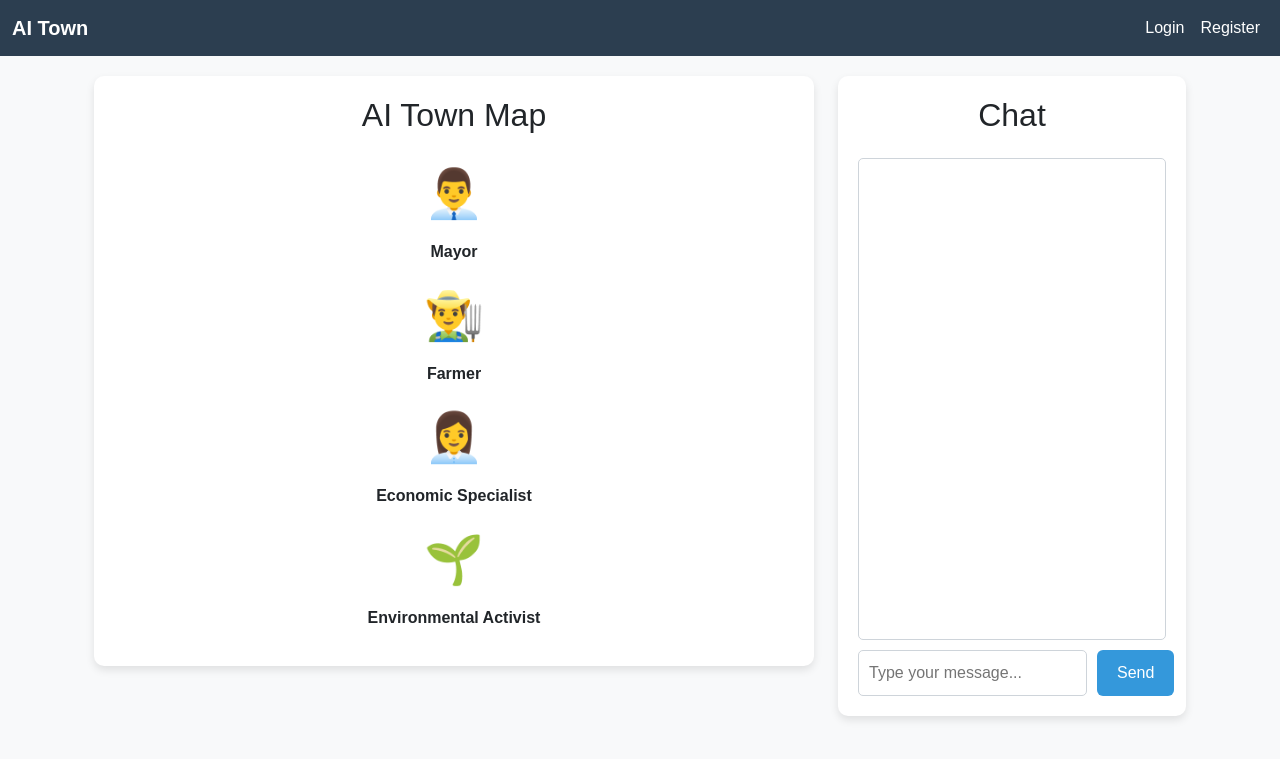
After one commit to aminnademi/AIrium, a Django app: page /accounts/main/ in a window 1280 px wide. The commit adds this page. Shown: the top 759 px of the page. Run offline with Django 5.2, Linux system fonts and the light colour scheme.

Commit message:
Change The Chatbot Logic Due To AvalAI Failure & Implement The Main Page of AI Town by Inteacting Django & Chatbot Projects Using Temporary UI

```diff
--- a/ai_town/accounts/templates/base.html
+++ b/ai_town/accounts/templates/base.html
@@ -1,3 +1,4 @@
+{% load static %}
 <!DOCTYPE html>
 <html lang="en">
 <head>
@@ -7,6 +8,7 @@
     <!-- Bootstrap CSS -->
     <link href="https://cdn.jsdelivr.net/npm/bootstrap@5.3.0/dist/css/bootstrap.min.css" rel="stylesheet">
     <!-- Custom CSS -->
+    <link rel="stylesheet" href="{% static 'css/main.css' %}">
     <style>
         body {
             background-color: #f8f9fa;
@@ -77,5 +79,7 @@
 
     <!-- Bootstrap JS -->
     <script src="https://cdn.jsdelivr.net/npm/bootstrap@5.3.0/dist/js/bootstrap.bundle.min.js"></script>
+    <!-- Custom JS -->
+    <script src="{% static 'js/main.js' %}"></script>
 </body>
 </html>
--- /dev/null
+++ b/ai_town/accounts/templates/main.html
@@ -0,0 +1,46 @@
+{% extends 'base.html' %}
+{% block title %}AI Town - Main{% endblock %}
+{% block content %}
+<div class="container-fluid">
+    <div class="row">
+        <!-- Map/Environment Section -->
+        <div class="col-md-8">
+            <div class="map-container">
+                <h2 class="text-center mb-4">AI Town Map</h2>
+                <div class="characters">
+                    <div class="character mayor" data-personality="mayor">
+                        <div class="character-emoji">👨‍💼</div>
+                        <p class="character-name">Mayor</p>
+                    </div>
+                    <div class="character farmer" data-personality="farmer">
+                        <div class="character-emoji">👨‍🌾</div>
+                        <p class="character-name">Farmer</p>
+                    </div>
+                    <div class="character economic_specialist" data-personality="economic_specialist">
+                        <div class="character-emoji">👩‍💼</div>
+                        <p class="character-name">Economic Specialist</p>
+                    </div>
+                    <div class="character environmental_activist" data-personality="environmental_activist">
+                        <div class="character-emoji">🌱</div>
+                        <p class="character-name">Environmental Activist</p>
+                    </div>
+                </div>
+            </div>
+        </div>
+
+        <!-- Chat Section -->
+        <div class="col-md-4">
+            <div class="chat-container">
+                <h2 class="text-center mb-4">Chat</h2>
+                <div class="chat-window" id="chat-window">
+                    <!-- Chat messages will appear here -->
+                </div>
+                <div class="chat-input">
+                    <input type="text" id="chat-input" placeholder="Type your message...">
+                    <button id="send-button" class="btn btn-primary">Send</button>
+                </div>
+            </div>
+        </div>
+    </div>
+</div>
+{% endblock %}
--- a/ai_town/accounts/urls.py
+++ b/ai_town/accounts/urls.py
@@ -1,10 +1,13 @@
 from django.urls import path
-from .views import register, profile
+from .views import register, profile, main, chatbot
+from .views import main, chatbot
 from django.contrib.auth.views import LoginView, LogoutView
 
 urlpatterns = [
     path('register/', register, name='register'),
     path('login/', LoginView.as_view(template_name='accounts/login.html'), name='login'),
     path('logout/', LogoutView.as_view(), name='logout'),
-    path('profile/', profile, name='profile')
+    path('profile/', profile, name='profile'),
+    path('main/', main, name='main'),
+    path('chatbot/', chatbot, name='chatbot')
 ]
--- a/ai_town/accounts/views.py
+++ b/ai_town/accounts/views.py
@@ -2,6 +2,20 @@ from django.shortcuts import render, redirect
 from .forms import RegistrationForm, ProfileForm
 from django.contrib.auth.decorators import login_required
 from .models import PERSONALITIES
+from django.http import JsonResponse
+from django.views.decorators.csrf import csrf_exempt
+from .models import PERSONALITIES
+from groq import Groq
+import os
+from dotenv import load_dotenv
+
+# Load environment variables
+load_dotenv()
+api_key = os.getenv("API_KEY")
+
+# Initialize the Groq client
+client = Groq(api_key=api_key)
+
 
 def register(request):
     if request.method == 'POST':
@@ -27,3 +41,38 @@ def profile(request):
         'form': form,
         'PERSONALITIES': PERSONALITIES
     })
+
+def main(request):
+    return render(request, 'main.html')
+
+@csrf_exempt
+def chatbot(request):
+    if request.method == 'POST':
+        user_input = request.POST.get('input')
+        personality = request.POST.get('personality')
+
+        if personality not in PERSONALITIES:
+            return JsonResponse({'error': 'Invalid personality'}, status=400)
+
+        # Get the personality's nuances
+        nuances = PERSONALITIES[personality]['nuances']
+
+        # Prepare the prompt
+        prompt = f"{nuances} Respond to the following input: {user_input}"
+
+        try:
+            # Generate the chatbot's response using Groq
+            chat_completion = client.chat.completions.create(
+                messages=[
+                    {
+                        "role": "user",
+                        "content": prompt,
+                    }
+                ],
+                model="llama3-70b-8192",  # Use the appropriate Groq model
+            )
+            response = chat_completion.choices[0].message.content
+            return JsonResponse({'response': response})
+        except Exception as e:
+            return JsonResponse({'error': str(e)}, status=500)
+    return JsonResponse({'error': 'Invalid request method'}, status=400)
--- a/ai_town/ai_town/settings.py
+++ b/ai_town/ai_town/settings.py
@@ -12,6 +12,7 @@ https://docs.djangoproject.com/en/5.1/ref/settings/
 
 from pathlib import Path
 import os
+from dotenv import load_dotenv
 
 # Build paths inside the project like this: BASE_DIR / 'subdir'.
 BASE_DIR = Path(__file__).resolve().parent.parent
@@ -134,3 +135,7 @@ DEFAULT_AUTO_FIELD = 'django.db.models.BigAutoField'
 AUTHENTICATION_BACKENDS = [
     'django.contrib.auth.backends.ModelBackend',
 ]
+
+load_dotenv()
+
+GROQ_API_KEY = os.getenv("GROQ_API_KEY")
--- /dev/null
+++ b/ai_town/static/css/main.css
@@ -0,0 +1,104 @@
+body {
+    background-color: #f8f9fa;
+    font-family: 'Arial', sans-serif;
+}
+
+.map-container {
+    background-color: #ffffff;
+    padding: 20px;
+    border-radius: 10px;
+    box-shadow: 0 4px 8px rgba(0, 0, 0, 0.1);
+}
+
+.character-emoji {
+    font-size: 48px; /* Adjust size as needed */
+    margin-bottom: 10px;
+}
+
+.character {
+    text-align: center;
+    margin: 10px;
+    cursor: pointer;
+    transition: transform 0.2s;
+}
+
+.character:hover {
+    transform: scale(1.1);
+}
+
+.character-img {
+    width: 100px;
+    height: 100px;
+    border-radius: 50%;
+    border: 2px solid #3498db;
+}
+
+.character-name {
+    margin-top: 10px;
+    font-weight: bold;
+}
+
+.chat-container {
+    background-color: #ffffff;
+    padding: 20px;
+    border-radius: 10px;
+    box-shadow: 0 4px 8px rgba(0, 0, 0, 0.1);
+    height: 80vh;
+    display: flex;
+    flex-direction: column;
+}
+
+.chat-window {
+    flex-grow: 1;
+    overflow-y: auto;
+    border: 1px solid #ced4da;
+    border-radius: 5px;
+    padding: 10px;
+    margin-bottom: 10px;
+}
+
+.chat-input {
+    display: flex;
+}
+
+.chat-input input {
+    flex-grow: 1;
+    padding: 10px;
+    border: 1px solid #ced4da;
+    border-radius: 5px;
+    margin-right: 10px;
+}
+
+.chat-input button {
+    padding: 10px 20px;
+}
+
+.user-message {
+    background-color: #3498db;
+    color: white;
+    padding: 10px;
+    border-radius: 10px;
+    margin-bottom: 10px;
+    max-width: 70%;
+    align-self: flex-end;
+}
+
+.bot-message {
+    background-color: #2ecc71;
+    color: white;
+    padding: 10px;
+    border-radius: 10px;
+    margin-bottom: 10px;
+    max-width: 70%;
+    align-self: flex-start;
+}
+
+.error-message {
+    background-color: #e74c3c;
+    color: white;
+    padding: 10px;
+    border-radius: 10px;
+    margin-bottom: 10px;
+    max-width: 70%;
+    align-self: flex-start;
+}
--- /dev/null
+++ b/ai_town/static/js/main.js
@@ -0,0 +1,76 @@
+document.addEventListener('DOMContentLoaded', function () {
+    const characters = document.querySelectorAll('.character');
+    const chatWindow = document.getElementById('chat-window');
+    const chatInput = document.getElementById('chat-input');
+    const sendButton = document.getElementById('send-button');
+
+    let selectedPersonality = null;
+
+    // Handle character selection
+    characters.forEach(character => {
+        character.addEventListener('click', function () {
+            selectedPersonality = this.getAttribute('data-personality');
+            alert(`You selected the ${selectedPersonality}. Start chatting!`);
+        });
+    });
+
+    // Handle sending messages
+    sendButton.addEventListener('click', async function () {
+        const message = chatInput.value.trim();
+        if (message && selectedPersonality) {
+            // Add user message to chat window
+            chatWindow.innerHTML += `<div class="user-message">You: ${message}</div>`;
+
+            // Send message to the backend
+            try {
+                const response = await fetch('/accounts/chatbot/', {
+                    method: 'POST',
+                    headers: {
+                        'Content-Type': 'application/x-www-form-urlencoded',
+                        'X-CSRFToken': getCookie('csrftoken'), // Include CSRF token
+                    },
+                    body: new URLSearchParams({
+                        'input': message,
+                        'personality': selectedPersonality,
+                    }),
+                });
+
+                if (!response.ok) {
+                    throw new Error('Network response was not ok');
+                }
+
+                const data = await response.json();
+                if (data.response) {
+                    // Add bot response to chat window
+                    chatWindow.innerHTML += `<div class="bot-message">${selectedPersonality}: ${data.response}</div>`;
+                } else if (data.error) {
+                    chatWindow.innerHTML += `<div class="error-message">Error: ${data.error}</div>`;
+                }
+            } catch (error) {
+                chatWindow.innerHTML += `<div class="error-message">Error: ${error.message}</div>`;
+            }
+
+            // Clear input
+            chatInput.value = '';
+
+            // Scroll to bottom of chat window
+            chatWindow.scrollTop = chatWindow.scrollHeight;
+        }
+    });
+
+    // Function to get CSRF token
+    function getCookie(name) {
+        let cookieValue = null;
+        if (document.cookie && document.cookie !== '') {
+            const cookies = document.cookie.split(';');
+            for (let i = 0; i < cookies.length; i++) {
+                const cookie = cookies[i].trim();
+                if (cookie.startsWith(name + '=')) {
+                    cookieValue = decodeURIComponent(cookie.substring(name.length + 1));
+                    break;
+                }
+            }
+        }
+        return cookieValue;
+    }
+});
```
Also changed, not shown: src/chatbot.py (+14 -18 lines).
